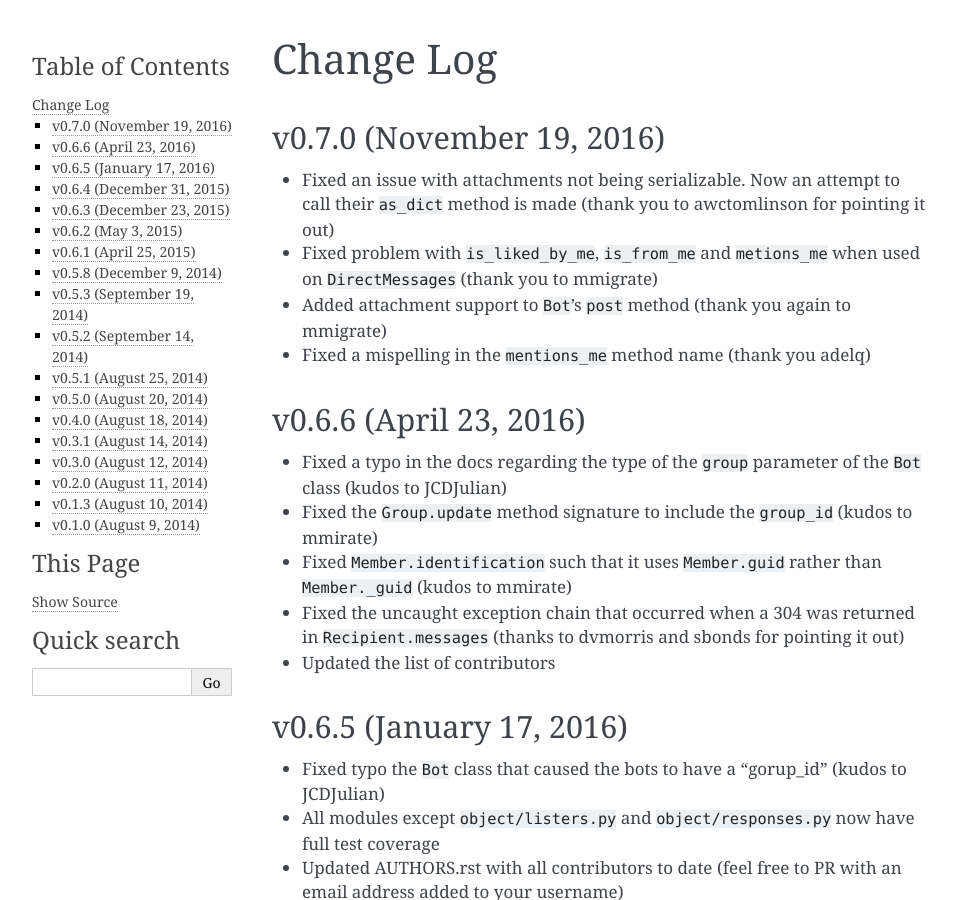
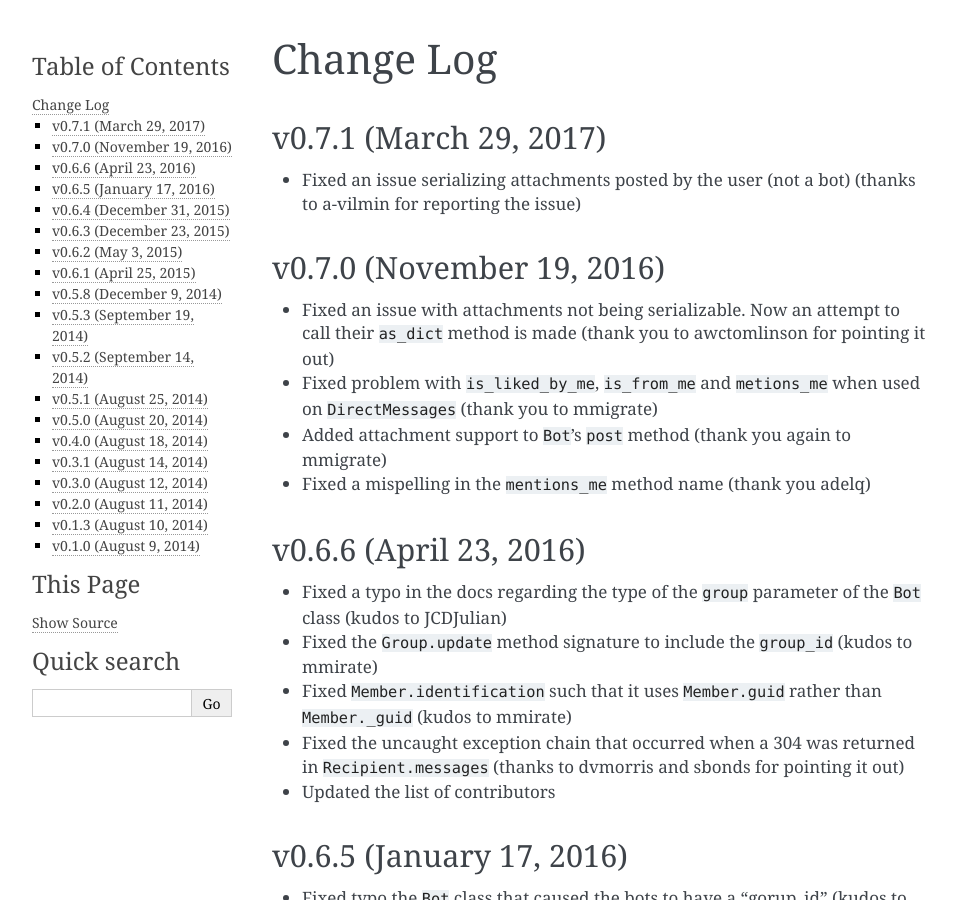
Before and after one commit to rhgrant10/Groupy, a Sphinx documentation site: the page built from docs/pages/changelog.rst, in a window 1280 px wide and 900 px high. Shown: the whole window, without its empty margins (148-1104 px from the left). Built offline with Sphinx 7.4.7, drawn with Linux system fonts in a browser that asks for light colours.

Commit message:
Update changelog and bump to v0.7.1

```diff
--- a/CHANGELOG.rst
+++ b/CHANGELOG.rst
@@ -1,6 +1,12 @@
 ==========
 Change Log
 ==========
+
+v0.7.1 (March 29, 2017)
+=======================
+
+- Fixed an issue serializing attachments posted by the user (not a bot) (thanks to a-vilmin for reporting the issue)
+
 
 v0.7.0 (November 19, 2016)
 ==========================
--- a/docs/conf.py
+++ b/docs/conf.py
@@ -58,9 +58,9 @@ copyright = '2014, Robert Grant'
 # built documents.
 #
 # The short X.Y version.
-version = '0.7.0'
+version = '0.7.1'
 # The full version, including alpha/beta/rc tags.
-release = '0.7.0'
+release = '0.7.1'
 
 # The language for content autogenerated by Sphinx. Refer to documentation
 # for a list of supported languages.
--- a/groupy/__init__.py
+++ b/groupy/__init__.py
@@ -17,7 +17,7 @@ from .object import attachments
 
 __author__ = 'Robert Grant'
 __email__ = 'rhgrant10@gmail.com'
-__version__ = '0.7.0'
+__version__ = '0.7.1'
 
 
 def _attempt_to_load_apikey():
--- a/setup.cfg
+++ b/setup.cfg
@@ -1,5 +1,5 @@
 [bumpversion]
-current_version = 0.7.0
+current_version = 0.7.1
 commit = False
 tag = False
 
--- a/setup.py
+++ b/setup.py
@@ -21,7 +21,7 @@ with open('testing_requirements.txt') as test_requirements_file:
 
 setup(
     name='GroupyAPI',
-    version='0.7.0',
+    version='0.7.1',
     description='The simple yet powerful wrapper for the GroupMe API',
     long_description=readme + '\n\n' + changelog,
     author='Robert Grant',
```
